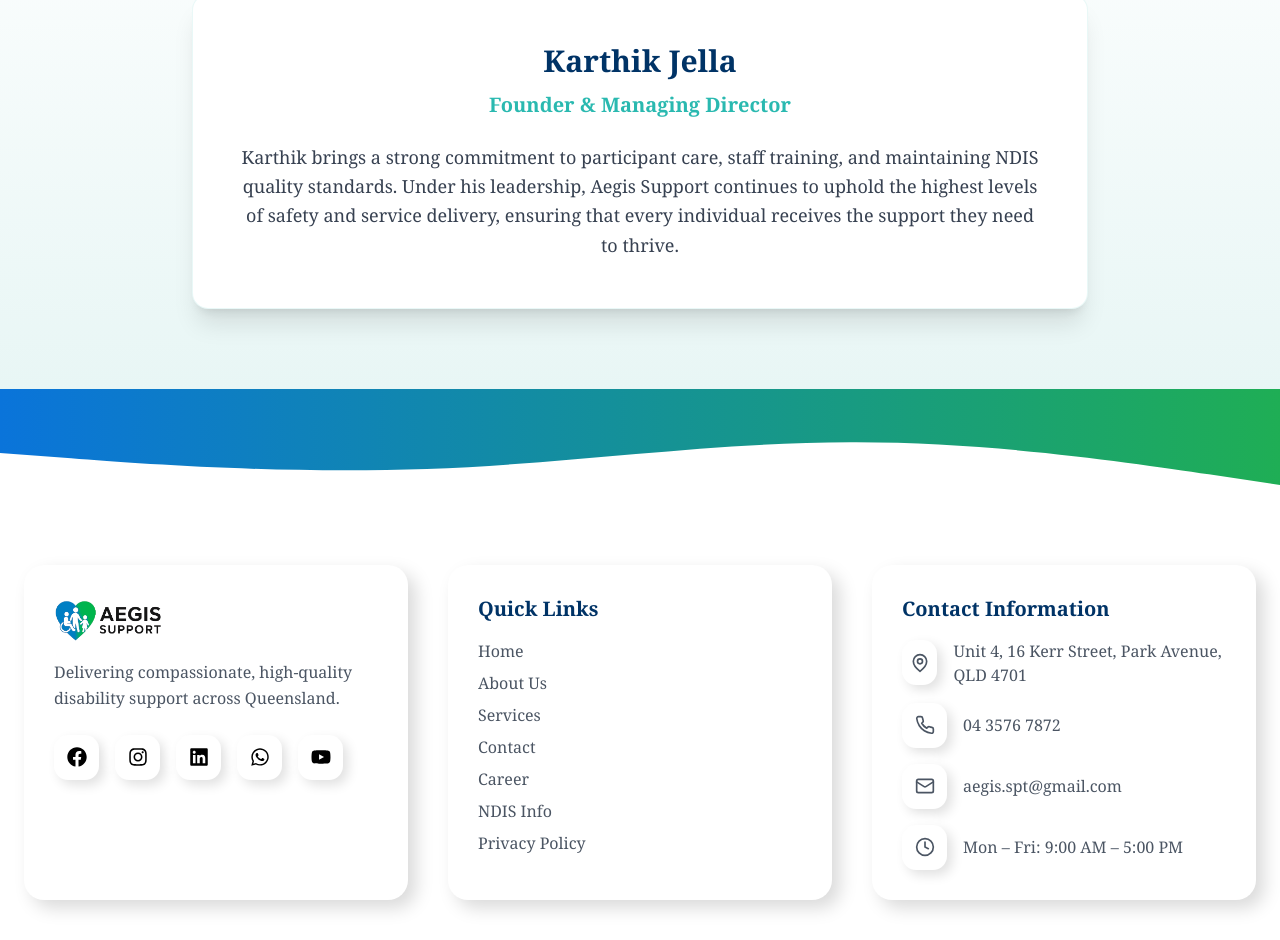
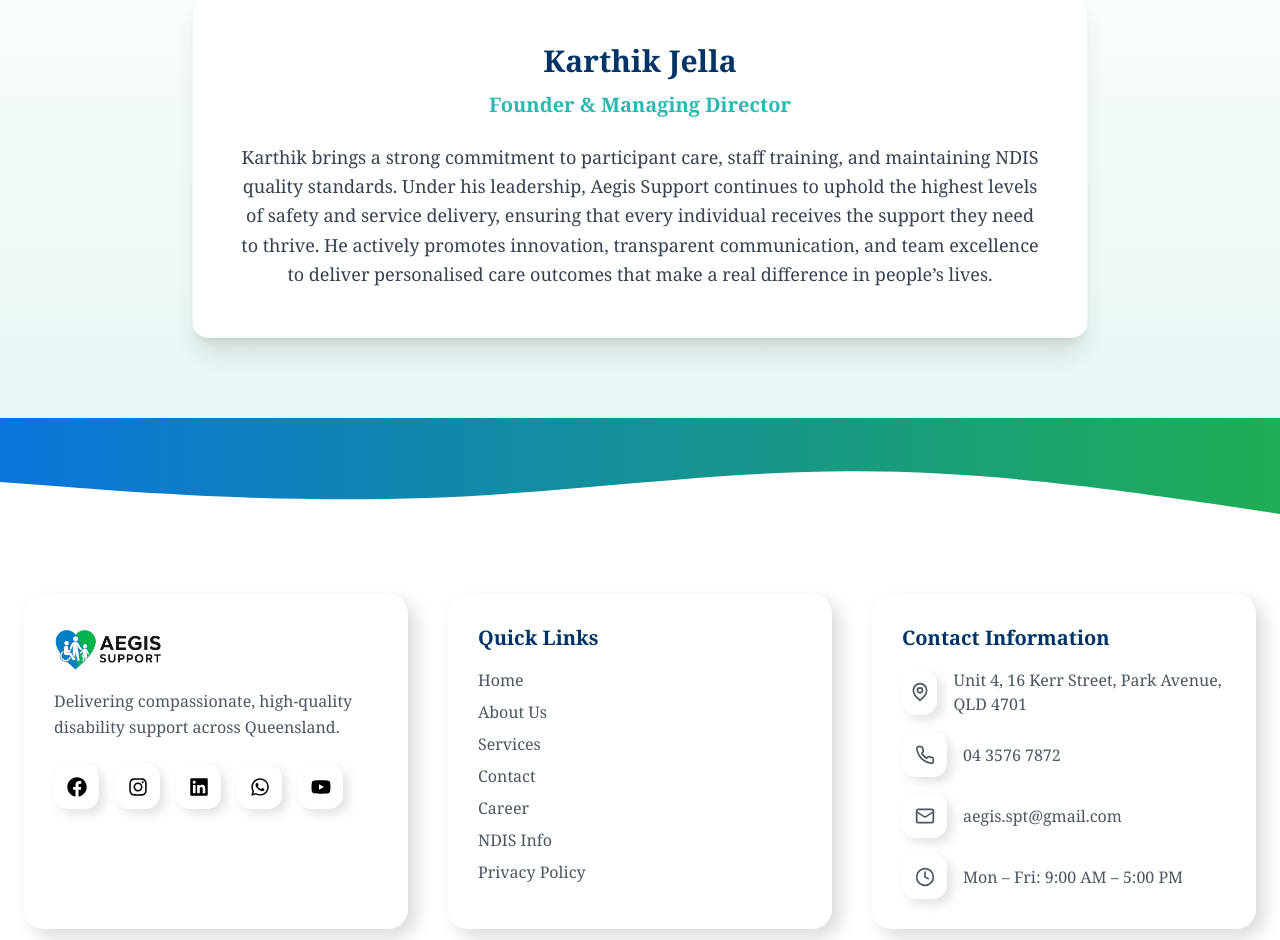
Before and after one commit to praneethbabu/AgesSupport, a React (Vite) app: page /about-us in a window 1280 px wide. Shown: the part 2195-3135 px from the top of the page. Built offline with nearby package versions, Linux system fonts and the light colour scheme.

Commit message:
fix: update content and git config

```diff
--- a/src/components/About/Director.tsx
+++ b/src/components/About/Director.tsx
@@ -32,10 +32,7 @@
             className="text-lg text-gray-700 leading-relaxed text-center"
             style={{ fontFamily: 'Cambria, Georgia, serif' }}
           >
-            Karthik brings a strong commitment to participant care, staff training,
-            and maintaining NDIS quality standards. Under his leadership, Aegis Support
-            continues to uphold the highest levels of safety and service delivery,
-            ensuring that every individual receives the support they need to thrive.
+            Karthik brings a strong commitment to participant care, staff training, and maintaining NDIS quality standards. Under his leadership, Aegis Support continues to uphold the highest levels of safety and service delivery, ensuring that every individual receives the support they need to thrive. He actively promotes innovation, transparent communication, and team excellence to deliver personalised care outcomes that make a real difference in people’s lives.
           </p>
         </div>
       </div>
```
